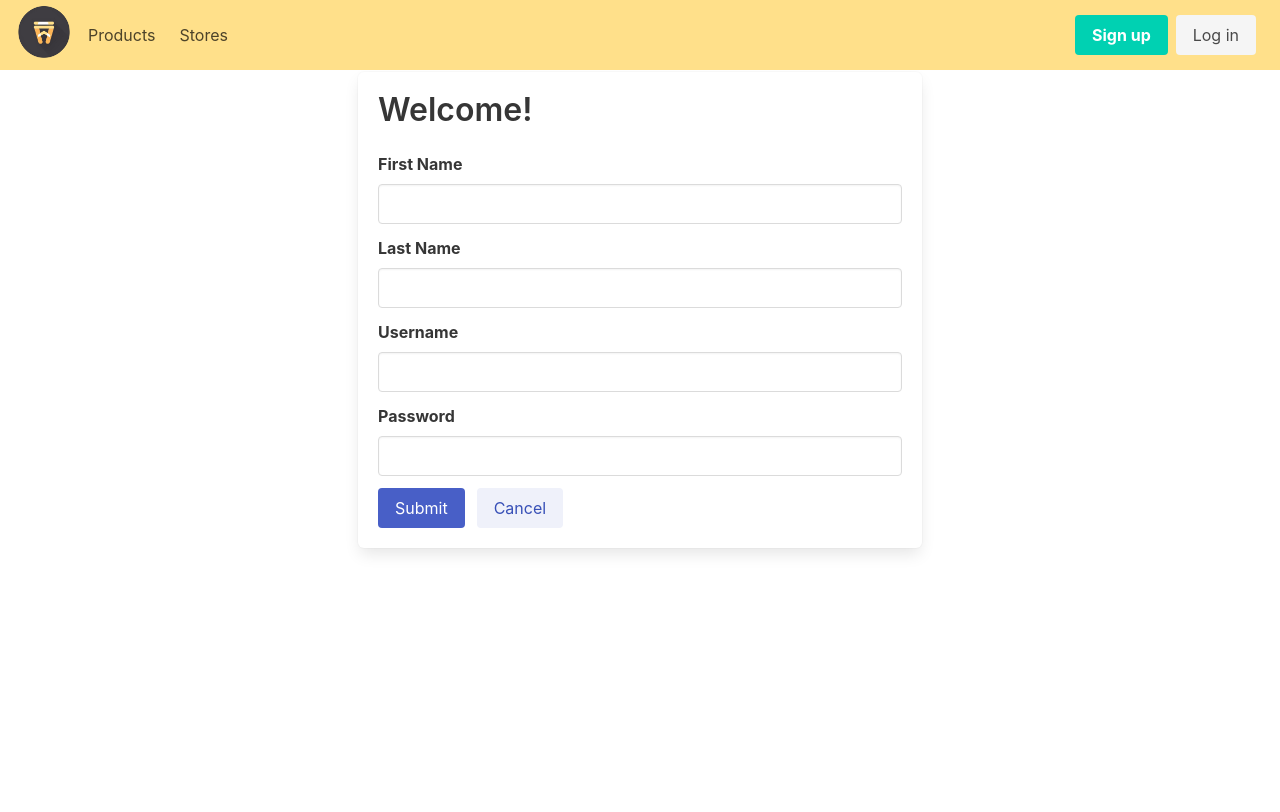
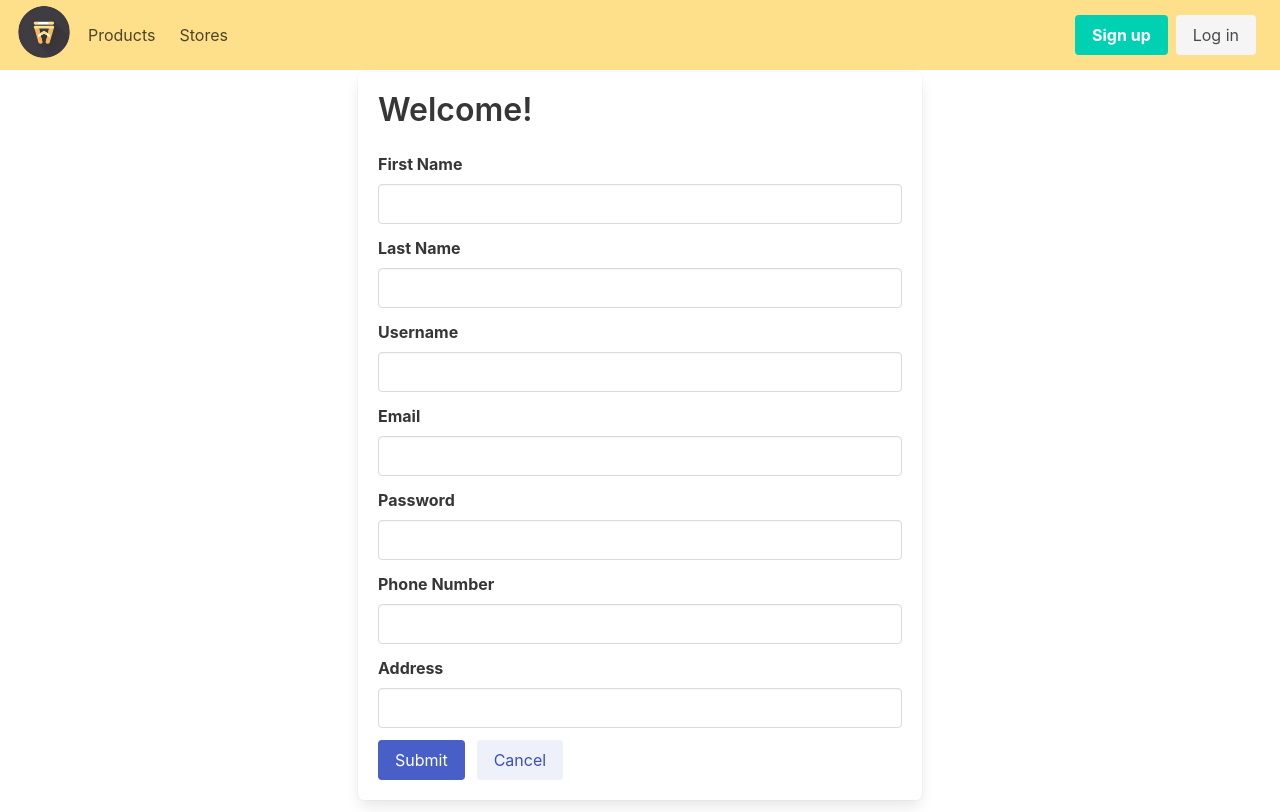
Before and after one commit to NSS-Day-Cohort-79/Bangazon-client-hrmjnv, a Next.js app: page /register in a window 1280 px wide. Built offline with nearby package versions, Linux system fonts and the light colour scheme.

Commit message:
Files Modified
pages/register.js
data/fetcher.js

```diff
--- a/data/fetcher.js
+++ b/data/fetcher.js
@@ -8,7 +8,7 @@
 }
 
 const checkErrorJson = (res) => {
-  if (res.status !== 200) {
+  if (res.status !== 200 && res.status !== 201) {
     throw Error(res.status);
   } else {
     return res.json()
--- a/pages/register.js
+++ b/pages/register.js
@@ -13,17 +13,23 @@
   const firstName = useRef('')
   const lastName = useRef('')
   const username = useRef('')
+  const email = useRef('')
   const password = useRef('')
   const router = useRouter()
+  const phoneNumber = useRef('')
+  const address = useRef('')
 
   const submit = (e) => {
     e.preventDefault()
 
     const user = {
       username: username.current.value,
+      email: email.current.value,
       password: password.current.value,
       first_name: firstName.current.value,
-      last_name: lastName.current.value
+      last_name: lastName.current.value,
+      phone_number: phoneNumber.current.value,
+      address: address.current.value
     }
 
     register(user).then((res) => {
@@ -58,11 +64,29 @@
             type="text"
             label="Username"
           />
+           <Input
+            id="email"
+            refEl={email}
+            type="text"
+            label="Email"
+          />
           <Input
             id="password"
             refEl={password}
             type="password"
             label="Password"
+          />
+          <Input
+            id="phoneNumber"
+            refEl={phoneNumber}
+            type="text"
+            label="Phone Number"
+          />
+          <Input
+            id="address"
+            refEl={address}
+            type="text"
+            label="Address"
           />
 
           <div className="field is-grouped">
```
Also changed, not shown: 1 other file (tests, documents, lock files or other folders).
